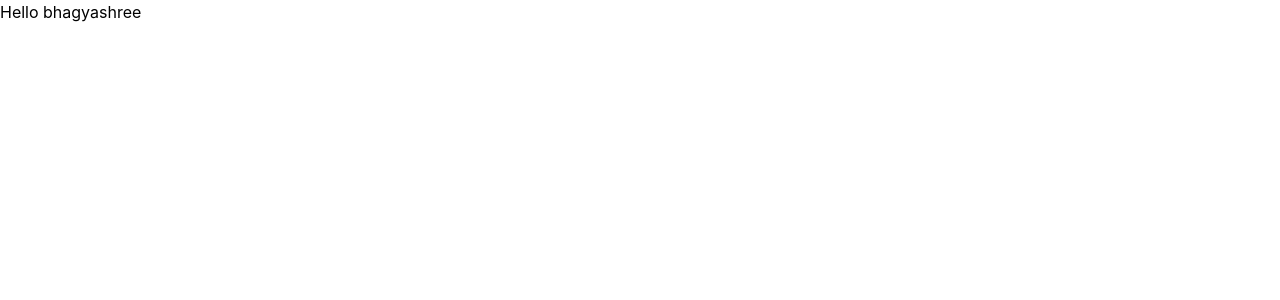
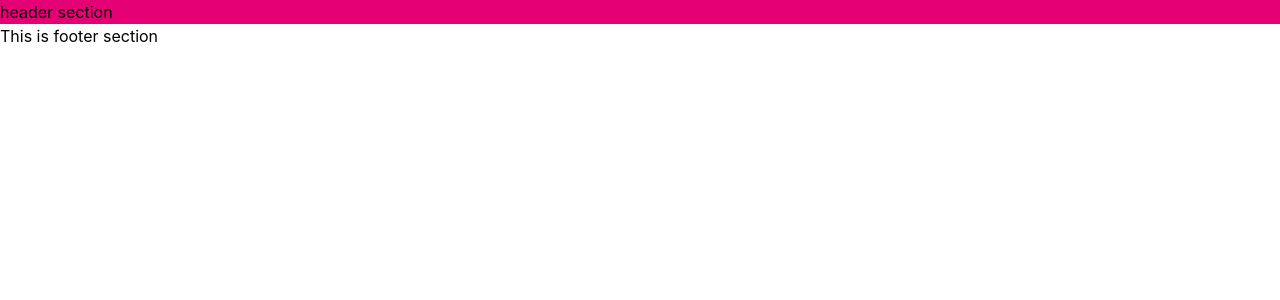
Before and after one commit to bhagyashreepawar1618/AI_PLAYGROUND, a React (Vite) app in the folder Frontend/: page / in a window 1280 px wide. Shown: the top 300 px of the page. Built offline with nearby package versions, Linux system fonts and the light colour scheme.

Commit message:
basic components and routing

```diff
--- /dev/null
+++ b/Frontend/src/components/MainComponents/Footer.jsx
@@ -0,0 +1,9 @@
+function Footer() {
+  return (
+    <>
+      <h1>This is footer section</h1>
+    </>
+  );
+}
+
+export default Footer;
--- /dev/null
+++ b/Frontend/src/components/MainComponents/Header.jsx
@@ -0,0 +1,9 @@
+function Header() {
+  return (
+    <>
+      <p className="bg-pink-600">header section</p>
+    </>
+  );
+}
+
+export default Header;
--- /dev/null
+++ b/Frontend/src/components/MainComponents/Layout.jsx
@@ -0,0 +1,15 @@
+import { Outlet } from 'react-router-dom';
+import Header from './Header.jsx';
+import Footer from './Footer.jsx';
+
+function Layout() {
+  return (
+    <>
+      <Header />
+      <Outlet />
+      <Footer />
+    </>
+  );
+}
+
+export default Layout;
--- a/Frontend/src/main.jsx
+++ b/Frontend/src/main.jsx
@@ -1,9 +1,15 @@
-import { StrictMode } from "react";
-import { createRoot } from "react-dom/client";
-import "./index.css";
+import { createRoot } from 'react-dom/client';
+import './index.css';
+import { createBrowserRouter, RouterProvider } from 'react-router-dom';
+import Layout from './components/MainComponents/Layout.jsx';
 
-createRoot(document.getElementById("root")).render(
-  <StrictMode>
-    <h1>Hello bhagyashree</h1>
-  </StrictMode>,
+const route = createBrowserRouter([
+  {
+    path: '/',
+    element: <Layout />,
+  },
+]);
+
+createRoot(document.getElementById('root')).render(
+  <RouterProvider router={route}></RouterProvider>
 );
```
Also changed, not shown: Frontend/src/components/MainComponents/Home.jsx (added).
